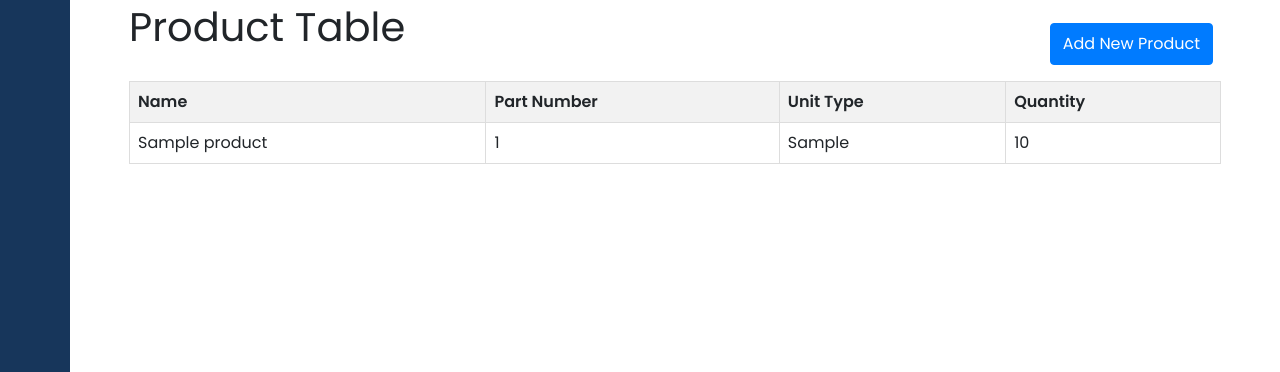
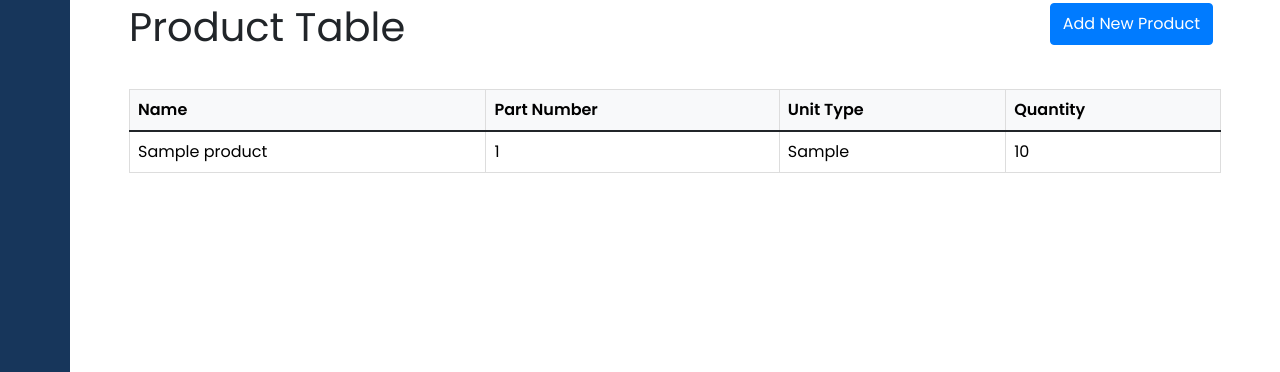
Before and after one commit to TeslaC00/FlaskInventoryManager, a Flask app: page /api/products in a window 1280 px wide. Shown: the part 69-441 px from the top of the page. Run offline with Flask 3, Linux system fonts and the light colour scheme; tables that the repository leaves empty hold one stand-in row (values such as "Sample post"); some libraries are stand-ins or nearby versions.

Commit message:
tables made proper

```diff
--- a/app/templates/show_products.html
+++ b/app/templates/show_products.html
@@ -3,15 +3,16 @@
 {% block head %}
     <meta charset="UTF-8">
     <meta name="viewport" content="width=device-width, initial-scale=1.0">
-    <link rel="stylesheet" href="{{ url_for('static', filename='css/table.css')}}">
+    <link rel="stylesheet" href="{{ url_for('static', filename='css/table.css') }}">
     <title>Products</title>
 {% endblock %}
 {% block content %}
     <div class="container">
         <h1>Product Table</h1>
-        <a href="{{ url_for('product.add_product') }}" class="add-new-btn">Add New Product</a>
-        <table>
-            <thead>
+        <a href="{{url_for('product.add_product') }}" class="add-new-btn" style="margin-top: 0">Add New Product</a>
+        <div class="navbar-nav-scroll">
+            <table class="table table-hover">
+                <thead class="table-light sticky-lg-top">
                 <tr>
                     <th>Name</th>
                     <th>Part Number</th>
@@ -19,7 +20,7 @@
                     <th>Quantity</th>
                 </tr>
                 </thead>
-            <tbody>
+                <tbody class="table-group-divider">
                 {% for product in products %}
                     <tr>
                         <td>{{ product.name }}</td>
@@ -31,4 +32,5 @@
                 </tbody>
             </table>
         </div>
+    </div>
 {% endblock %}
```
Also changed, not shown: app/templates/show_materials.html (+7 -5 lines). Lines whose indentation alone changed are shown as unchanged.
